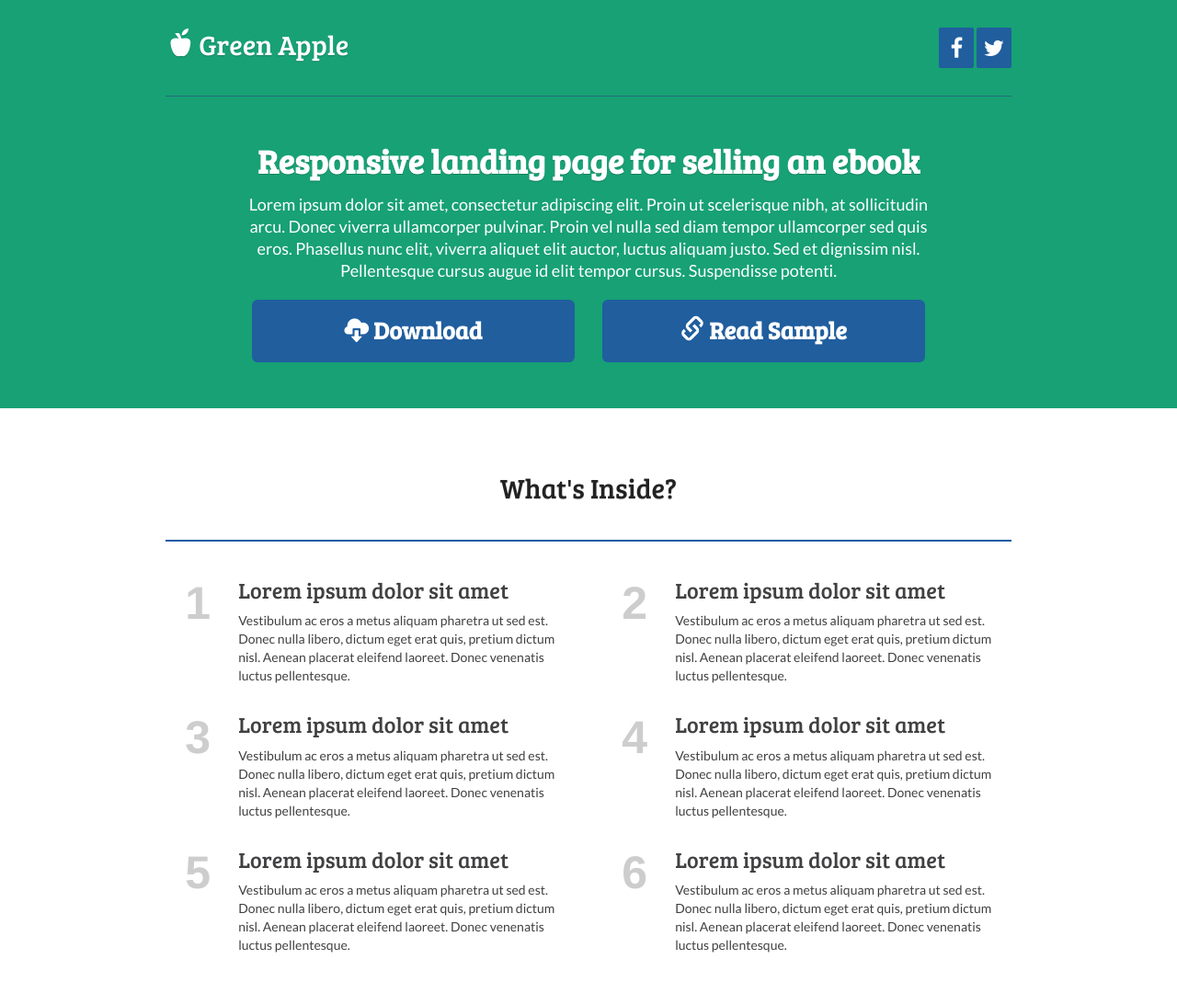
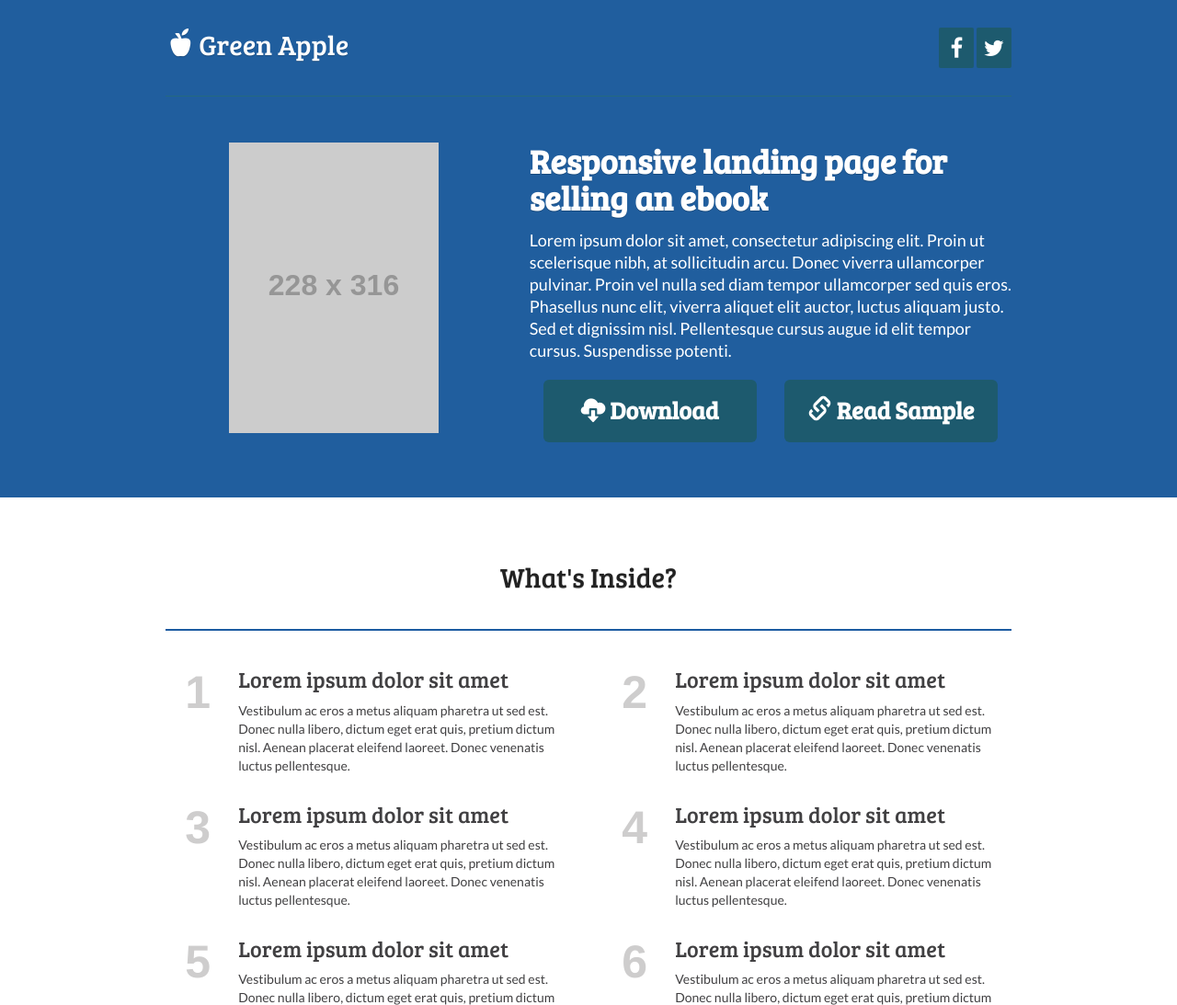
Before and after one commit to mjhea0/ebook-template, a website: page index.html in a window 1280 px wide. Shown: the top 1093 px of the page at 92% size. Drawn offline with nearby package versions, Linux system fonts and the light colour scheme; placeholder pictures from the web are drawn by us.

Commit message:
updated blue style

```diff
--- a/assets/css/styles.css
+++ b/assets/css/styles.css
@@ -26,13 +26,13 @@ Variable colors
 */
 
 #marketing{
-	background-color:#17A174;
+	background-color:#205E9E;
 	min-height:400px;
 	width:100%;
 }
 .social-icons > a{
 	text-align:center;
-	background-color: #205E9E;
+	background-color: #1D5A6E;
 	border-radius:2px;
 	-moz-border-radius:2px;
 	-webkit-border-radius:2px;
@@ -42,7 +42,7 @@ Variable colors
 	padding:5px 7px;
 }
 .hero-form{
-	background: #17A174;
+	background: #205E9E;
 	border-radius: 6px;
 	-moz-border-radius: 6px;
 	-webkit-border-radius: 6px;
@@ -53,13 +53,13 @@ hr {
 	border: 1px solid #1C5BA1;
 }
 a{
-	color: #17A174;
+	color: #205E9E;
 }
 a:hover, a:focus{
 	color: #2A6E88;
 }
 .testi-user{
-	color: #17A174;
+	color: #205E9E;
 	margin-bottom:5px;
 }
 #author .social-icons > a{
@@ -67,10 +67,10 @@ a:hover, a:focus{
 }
 #author .social-icons > a:hover{
 	color:#fff;
-	background-color: #205E9E;
+	background-color: #1D5A6E;
 }
 #marketing-footer{
-	background-color:#17A174;
+	background-color:#205E9E;
 }
 .header-inner{
 	padding-bottom:30px;
@@ -401,7 +401,7 @@ footer{
 	background-image: none;
 	border:none;
 	font-weight: 700;
-	background-color: #205E9E;
+	background-color: #1D5A6E;
 	color: white;
 	text-shadow: none;
 }
--- a/index.html
+++ b/index.html
@@ -44,9 +44,15 @@
         <div class="col-md-12">
           <div class="masthead">
 
-
               <div class="row">
-                <div class="col-md-10 col-md-offset-1 text-center">
+                <div class="col-md-5">
+                  <div class="marketing-media">
+                    <img src=http://placehold.it/228x316>
+                  </div>
+                  <!--/marketing-media-->
+                </div>
+                <!--/col-md-5-->
+                <div class="col-md-7">
                   <h1 class="hero-title">Responsive landing page for selling an ebook</h1>
                   <p class="hero-desc">
                     Lorem ipsum dolor sit amet, consectetur adipiscing elit. Proin ut scelerisque nibh, at sollicitudin arcu. Donec viverra ullamcorper pulvinar. Proin vel nulla sed diam tempor ullamcorper sed quis eros. Phasellus nunc elit, viverra aliquet elit auctor, luctus aliquam justo. Sed et dignissim nisl. Pellentesque cursus augue id elit tempor cursus. Suspendisse potenti.
@@ -67,6 +73,7 @@
                 <!--/col-md-7-->
               </div>
               <!--/row-->
+
 
           </div>
           <!--/masthead-->
```
